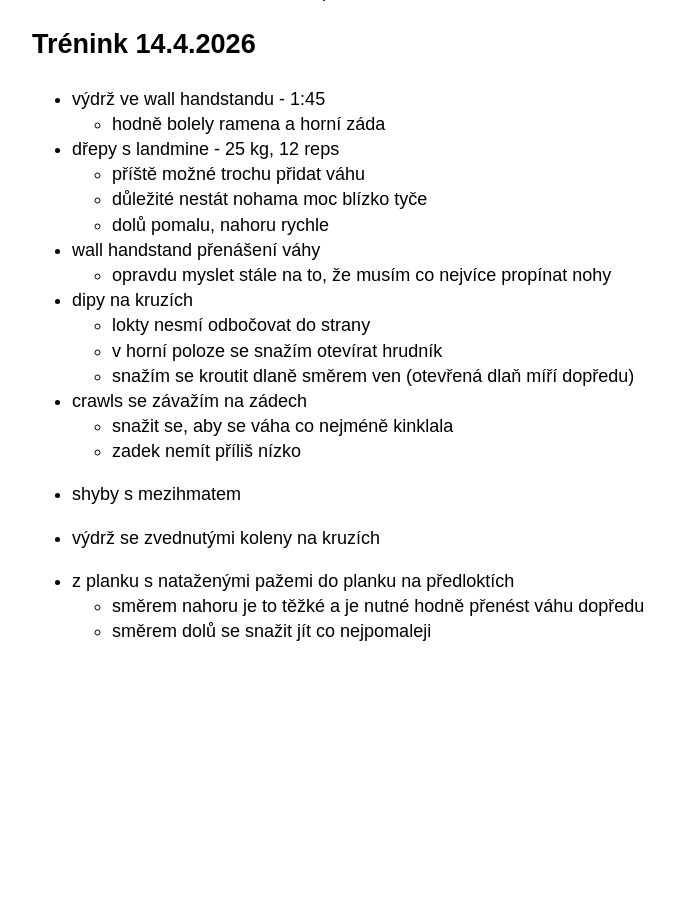
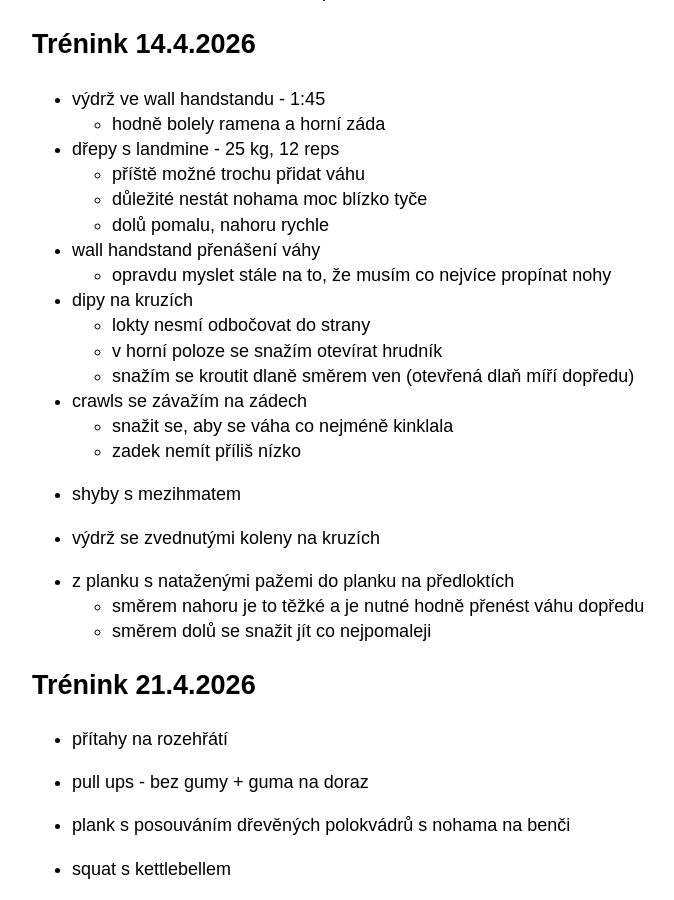
Before and after one commit to hartmaj2/hartmaj2.github.io, a Jekyll site: the page built from sections/sports/fitness.md, in a window 1280 px wide and 900 px high, scrolled down 11134 px. Shown: the whole window, without its empty margins (158-832 px from the left). Built offline with Jekyll 4.4.1, drawn with Linux system fonts in a browser that asks for light colours; before the commit the page ends 11796 px from its top, so only the background shows below that.

Commit message:
Update fitness

```diff
--- a/sections/sports/fitness.md
+++ b/sections/sports/fitness.md
@@ -538,3 +538,13 @@ minutu běžky
 - z planku s nataženými pažemi do planku na předloktích
   - směrem nahoru je to těžké a je nutné hodně přenést váhu dopředu
   - směrem dolů se snažit jít co nejpomaleji
+
+## Trénink 21.4.2026
+
+- přítahy na rozehřátí
+
+- pull ups - bez gumy + guma na doraz
+
+- plank s posouváním dřevěných polokvádrů s nohama na benči
+
+- squat s kettlebellem
```
